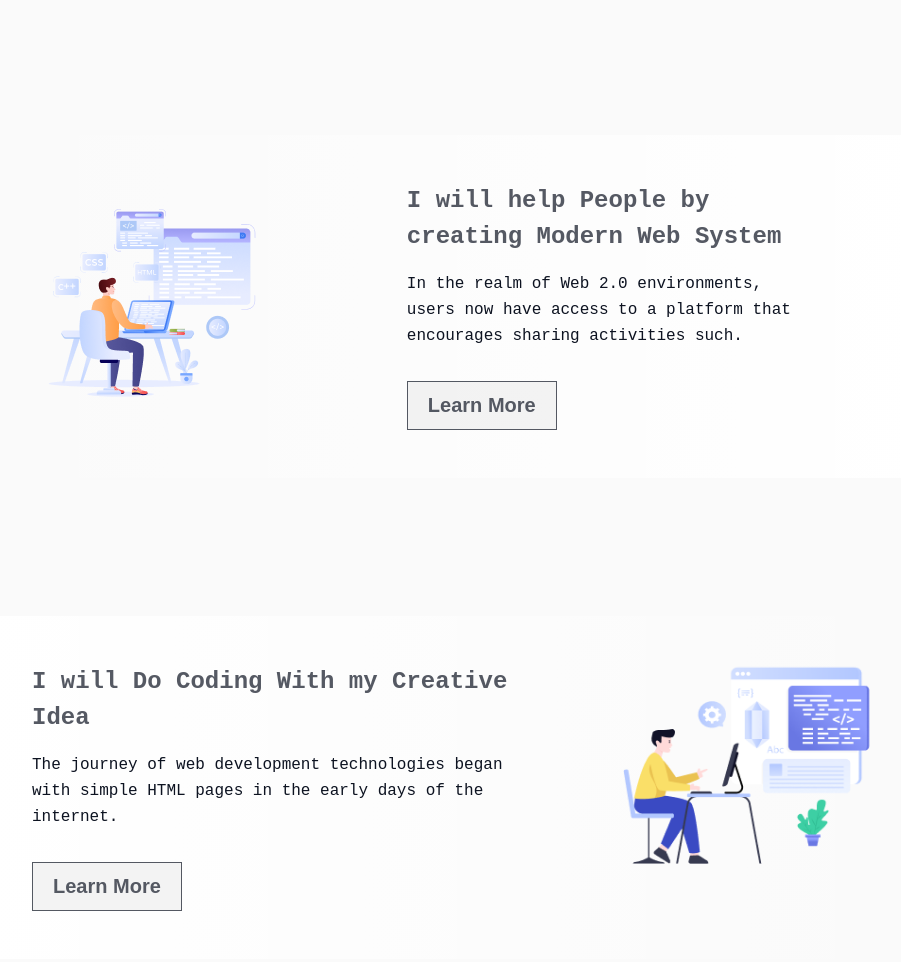
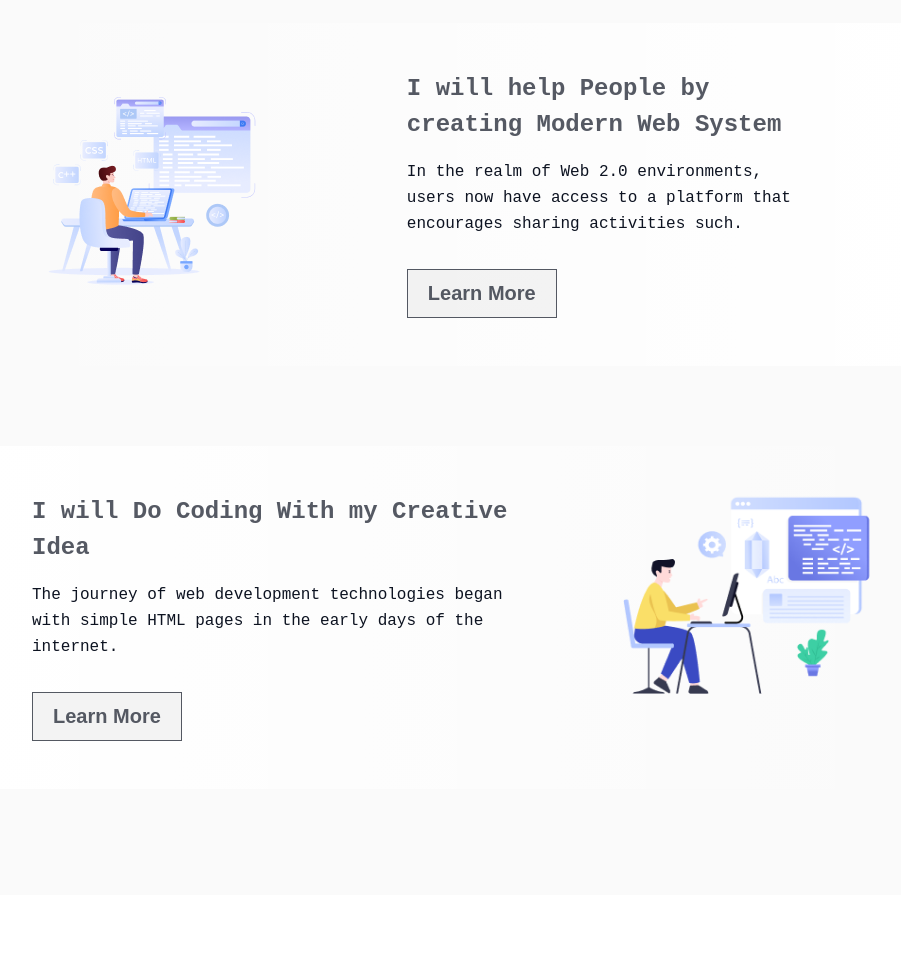
Before and after one commit to shahadat513/assignment-1, a plain HTML site: page index.html in a window 1280 px wide. Shown: the part 1523-2485 px from the top of the page, without its empty margins (183-1084 px from the left). Drawn offline with Linux system fonts and the light colour scheme; a web font is replaced by a local one.

Commit message:
after fixed the margin

```diff
--- a/style/style.css
+++ b/style/style.css
@@ -7,7 +7,7 @@
     padding: 0;
 }
 
-html{
+html {
     scroll-behavior: smooth;
 }
 
@@ -109,7 +109,7 @@ nav h1 {
     background-position: center;
     background-size: cover;
     max-height: 652px;
-    margin-bottom: 154px;
+    margin-bottom: 100px;
 }
 
 .banner-content {
@@ -180,14 +180,14 @@ nav h1 {
 
 .development-box {
     margin-top: 106px;
-    margin-bottom: 128px;
+    margin-bottom: 106px;
 }
 
 .left-box {
     display: flex;
     justify-content: space-between;
     gap: 99px;
-    margin-bottom: 138px;
+    margin-bottom: 80px;
     border-radius: 16px;
     background: linear-gradient(90.00deg, rgb(255, 255, 255), rgba(255, 255, 255, 0) 100%);
     padding: 48px;
@@ -197,7 +197,7 @@ nav h1 {
     display: flex;
     justify-content: space-between;
     gap: 20px;
-    margin-bottom: 138px;
+    margin-bottom: 80px;
     border-radius: 16px;
     background: linear-gradient(270.00deg, rgb(255, 255, 255), rgba(255, 255, 255, 0) 100%);
     padding: 48px;
@@ -243,14 +243,16 @@ nav h1 {
     height: 100%;
 }
 
-.box-image-2{
+.box-image-2 {
     width: 213px;
     height: 208px;
 }
-.box-image-2{
+
+.box-image-2 {
     width: 100%;
     height: 100%;
 }
+
 /* My Inspiration Section Style */
 .inspiration-container {
     margin: 0 auto;
@@ -258,7 +260,7 @@ nav h1 {
     flex-direction: column;
     justify-content: center;
     align-items: center;
-    margin-bottom: 150px;
+    margin-bottom: 120px;
     margin-top: 88px;
 }
 
```
